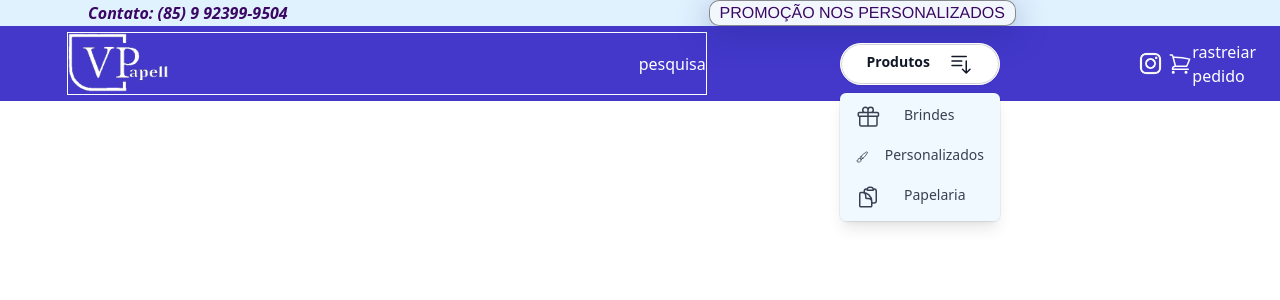
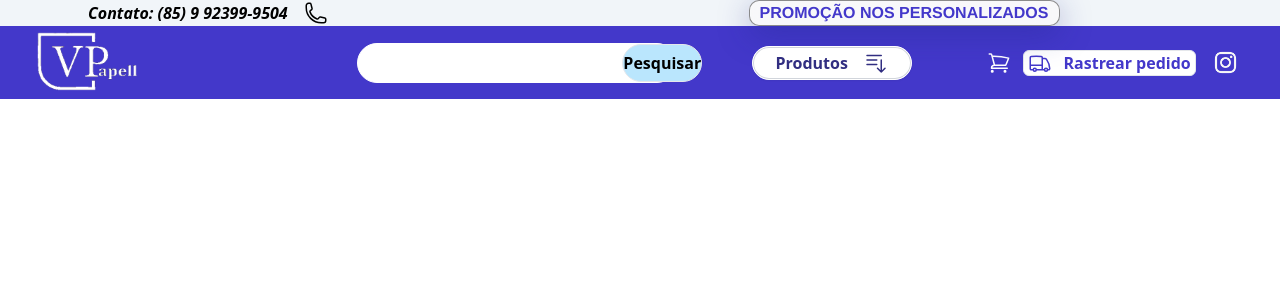
Before and after one commit to Bruno-TL/vpapel, a Next.js app: page / in a window 1280 px wide. Shown: the top 300 px of the page. Built offline with nearby package versions, Linux system fonts and the light colour scheme.

Commit message:
Estilzando e criando estados para o dropbox

```diff
--- a/src/components/Headers/Dropdowns.jsx
+++ b/src/components/Headers/Dropdowns.jsx
@@ -1,15 +1,26 @@
+'use client';
+
 import Link from 'next/link';
+import { useState } from 'react';
 
-export const Dorpdowns = () => {
+export const Dropdowns = () => {
+  const [brindes, setBrindes] = useState(false);
+  const [person, setPerson] = useState(false);
+  const [papelaria, setPapelaria] = useState(false);
+  const [menu, setMenu] = useState(false);
+
+  const show = () => {};
+
   return (
     <div className="relative inline-block text-left">
       <div>
         <button
           type="button"
-          className="inline-flex w-40 justify-evenly gap-x-1.5 rounded-full bg-white px-3 py-2 text-sm font-semibold text-gray-900 shadow-sm ring-1 ring-inset ring-gray-300 hover:bg-gray-50 border border-white"
+          className="text-base inline-flex w-40 justify-evenly gap-x-1.5 rounded-full bg-white px-3 py-1  font-bold text-indigo-900 shadow-sm ring-1 ring-inset ring-gray-300 hover:bg-gray-50 border border-white"
           id="menu-button"
           aria-expanded="true"
           aria-haspopup="true"
+          onClick={() => setMenu(!menu)}
         >
           Produtos
           <svg
@@ -40,20 +51,29 @@ export const Dorpdowns = () => {
       To: "transform opacity-0 scale-95"
   --> */}
       <div
-        className="absolute  right-0 left-0 z-10 mt-2 w-50 origin-top-right rounded-md bg-sky-50 shadow-lg ring-1 ring-black ring-opacity-5 focus:outline-none"
+        className={
+          menu
+            ? ' absolute right-0 left-0 z-10 mt-2 w-50 origin-top-right rounded-md bg-sky-50 shadow-lg ring-1 ring-black ring-opacity-5 focus:outline-none'
+            : 'hidden'
+        }
         role="menu"
         aria-orientation="vertical"
         aria-labelledby="menu-button"
         tabIndex="-1"
       >
         <div className="py-1" role="none">
-          {/* <!-- Active: "bg-gray-100 text-gray-900", Not Active: "text-gray-700" --> */}
+          {/* <!-- brindes: "bg-gray-100 text-gray-900", Not brindes: "text-gray-700" --> */}
           <Link
             href="#"
-            className="text-gray-700 px-4 py-2 text-sm flex"
+            className={
+              brindes
+                ? 'bg-indigo-700 text-white px-4 py-2 text-sm flex'
+                : 'text-gray-900 px-4 py-2 text-sm flex'
+            }
             role="menuitem"
             tabIndex="-1"
             id="menu-item-0"
+            onClick={() => setBrindes(!brindes)}
           >
             <svg
               xmlns="http://www.w3.org/2000/svg"
@@ -73,10 +93,15 @@ export const Dorpdowns = () => {
           </Link>
           <Link
             href="#"
-            className="text-gray-700 flex px-4 py-2 text-sm"
+            className={
+              person
+                ? 'bg-indigo-700 text-white px-4 py-2 text-sm flex'
+                : 'text-gray-900 px-4 py-2 text-sm flex'
+            }
             role="menuitem"
             tabIndex="-1"
             id="menu-item-1"
+            onClick={() => setPerson(!person)}
           >
             <svg
               xmlns="http://www.w3.org/2000/svg"
@@ -96,10 +121,15 @@ export const Dorpdowns = () => {
           </Link>
           <Link
             href="#"
-            className="text-gray-700 flex px-4 py-2 text-sm"
+            className={
+              papelaria
+                ? 'bg-indigo-700 text-white px-4 py-2 text-sm flex'
+                : 'text-gray-900 px-4 py-2 text-sm flex'
+            }
             role="menuitem"
             tabIndex="-1"
             id="menu-item-2"
+            onClick={() => setPapelaria(!papelaria)}
           >
             <svg
               xmlns="http://www.w3.org/2000/svg"
--- a/src/components/Headers/Headers.jsx
+++ b/src/components/Headers/Headers.jsx
@@ -1,38 +1,53 @@
 import Image from 'next/image';
 import { Search } from './Search';
-import { Dorpdowns } from './Dropdowns';
+import { Dropdowns } from './Dropdowns';
 import Link from 'next/link';
 import styles from '@/styles/headers.module.css';
 
 export const Headers = () => {
   return (
     <header className="flex flex-col w-full">
-      <section className="flex w-full bg-sky-100 text-purple-950 items-center ">
-        <div className="ml-20 pl-2 w-66 font-bold italic">
-          <p>Contato: (85) 9 92399-9504</p>
+      <section className="flex w-full bg-slate-100  items-center ">
+        <div className="flex ml-20 pl-2 w-66 font-bold italic  text-black">
+          <p className="mr-4">Contato: (85) 9 92399-9504</p>
+          <svg
+            xmlns="http://www.w3.org/2000/svg"
+            fill="none"
+            viewBox="0 0 24 24"
+            strokeWidth={1.5}
+            stroke="currentColor"
+            className="w-6 h-6"
+          >
+            <path
+              strokeLinecap="round"
+              strokeLinejoin="round"
+              d="M2.25 6.75c0 8.284 6.716 15 15 15h2.25a2.25 2.25 0 002.25-2.25v-1.372c0-.516-.351-.966-.852-1.091l-4.423-1.106c-.44-.11-.902.055-1.173.417l-.97 1.293c-.282.376-.769.542-1.21.38a12.035 12.035 0 01-7.143-7.143c-.162-.441.004-.928.38-1.21l1.293-.97c.363-.271.527-.734.417-1.173L6.963 3.102a1.125 1.125 0 00-1.091-.852H4.5A2.25 2.25 0 002.25 4.5v2.25z"
+            />
+          </svg>
         </div>
         <div className={styles.numero}>
           <p>PROMOÇÃO NOS PERSONALIZADOS</p>
         </div>
       </section>
       <section className="flex justify-around bg-indigo-700 text-white py-1.5 items-center">
-        <div className="flex justify-between w-1/2 border border-white items-center">
+        <div className="flex justify-between w-1/2 items-center">
+          <Link href="/">
             <Image
               src="/issets/imageHeaders/logoWhiteSemfundo.png"
               width={100}
               height={100}
               alt="Logo VPapel"
             />
+          </Link>
           <Search />
         </div>
 
         <div>
           <nav>
-            <Dorpdowns />
+            <Dropdowns />
           </nav>
         </div>
-        <div className="flex items-center justify-between  w-20">
-          <Image src="/issets/imageHeaders/instagram.png" width={35} height={35} />
+        <div className="flex items-center justify-between  w-64 ">
           <Link href="#">
             <svg
               xmlns="http://www.w3.org/2000/svg"
@@ -49,7 +64,29 @@ export const Headers = () => {
               />
             </svg>
           </Link>
-          <Link href="#">rastreiar pedido</Link>
+          <Link
+            href="#"
+            className="flex px-1 border w-42  items-center rounded-md text-indigo-700 bg-white font-bold"
+          >
+            <svg
+              xmlns="http://www.w3.org/2000/svg"
+              fill="none"
+              viewBox="0 0 24 24"
+              strokeWidth={1.5}
+              stroke="currentColor"
+              className="w-6 h-6 mr-3"
+            >
+              <path
+                strokeLinecap="round"
+                strokeLinejoin="round"
+                d="M8.25 18.75a1.5 1.5 0 01-3 0m3 0a1.5 1.5 0 00-3 0m3 0h6m-9 0H3.375a1.125 1.125 0 01-1.125-1.125V14.25m17.25 4.5a1.5 1.5 0 01-3 0m3 0a1.5 1.5 0 00-3 0m3 0h1.125c.621 0 1.129-.504 1.09-1.124a17.902 17.902 0 00-3.213-9.193 2.056 2.056 0 00-1.58-.86H14.25M16.5 18.75h-2.25m0-11.177v-.958c0-.568-.422-1.048-.987-1.106a48.554 48.554 0 00-10.026 0 1.106 1.106 0 00-.987 1.106v7.635m12-6.677v6.677m0 4.5v-4.5m0 0h-12"
+              />
+            </svg>
+            Rastrear pedido
+          </Link>
+          <Link href="https://www.instagram.com/vpapelll/">
+            <Image src="/issets/imageHeaders/instagram.png" width={35} height={35} />
+          </Link>
         </div>
       </section>
     </header>
--- a/src/components/Headers/Search.jsx
+++ b/src/components/Headers/Search.jsx
@@ -1,3 +1,15 @@
+import styles from '@/styles/headers.module.css';
+
 export const Search = () => {
-  return <>pesquisa</>;
+  return (
+    <div className="w-1/2 border border-white bg-white rounded-full pl-6 h-10 flex items-center justify-between">
+      <input type="text" name="search" className={styles.inputSearch} />
+      <button
+        type="button"
+        className=" w-36 border rounded-full bg-sky-200 text-black h-full font-semibold"
+      >
+        Pesquisar
+      </button>
+    </div>
+  );
 };
--- a/src/styles/headers.module.css
+++ b/src/styles/headers.module.css
@@ -13,6 +13,9 @@
     font-family: Helvetica, sans-serif;
     padding: 0 10px;
 
+    font-weight: bolder;
+    color: rgb(67, 56, 202);
+
     background: rgba(252, 250, 250, 0.61);
     box-shadow: 0 8px 32px 0 rgba( 31, 38, 135, 0.37 );
     backdrop-filter: blur( 13.5px );
@@ -26,3 +29,14 @@
     0%   { left:0px; top:0px;}
     100% { left:60%; top:0px;}
 }
+
+.inputSearch {
+    width: 15rem;
+    color: black;
+    height: 100%;
+    font-size: large;
+}
+
+.inputSearch:focus{
+    outline: none;
+}
```
Lines whose indentation alone changed are shown as unchanged.
